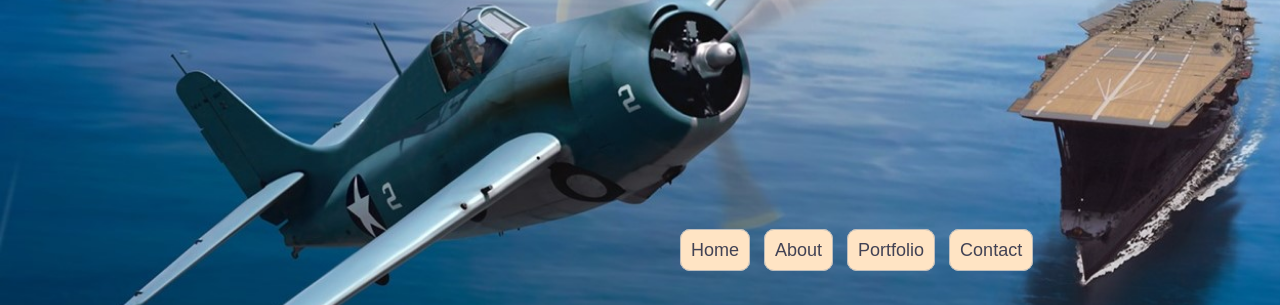
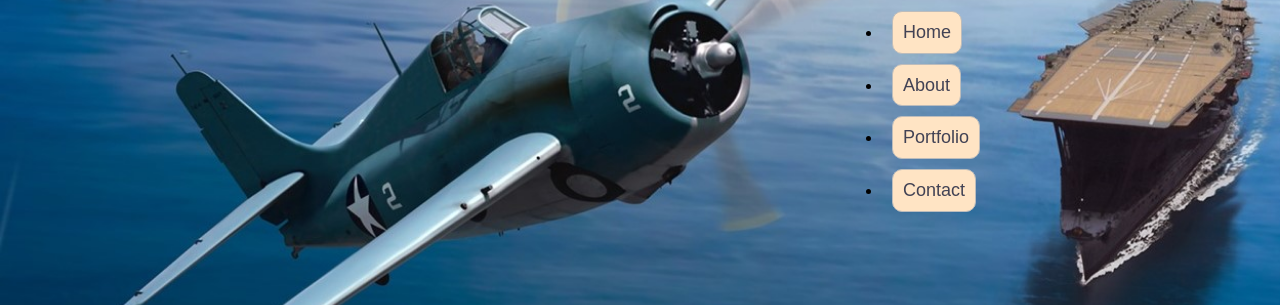
Before and after one commit to geezer56/Nav-Test, a plain HTML site: page index.html in a window 1280 px wide. Shown: the part 91-396 px from the top of the page. Drawn offline with nearby package versions, Linux system fonts and the light colour scheme; a web font is replaced by a local one.

Commit message:
nav adjustment

```diff
--- a/index.html
+++ b/index.html
@@ -16,10 +16,12 @@
       <a href="index.html">WORLD WAR 2 FIGHTERPLANES</a>
     </h1>
     <nav>
-        <a href="index.html">Home</a>
-        <a href="about.html">About</a>
-        <a href="portfolio.html">Portfolio</a>
-        <a href="contact.html">Contact</a>
+        <ul>
+        <li><a href="index.html">Home</a></li>
+            <li><a href="about.html">About</a></li>
+            <li><a href="portfolio.html">Portfolio</a></li>
+            <li><a href="contact.html">Contact</a></li>
+        </ul>
     </nav>
   </div><!--end header container -->
 </header>
--- a/style.css
+++ b/style.css
@@ -36,6 +36,8 @@ footer {
 
 
 }
+nav,
+a,
 .head1,
 .row:after,
 .container:after {
@@ -73,10 +75,10 @@ header h1 a:hover {
 
 header nav {
   float: right;
-  margin-top:245px;
-    margin-right: 60px;
-padding-top: 0;
-    width: 400px;
+  margin-top:0px;
+    margin-right: 150px;
+padding-top: 0px;
+    width: 100px;
     height: 200px;
 }
 
```
